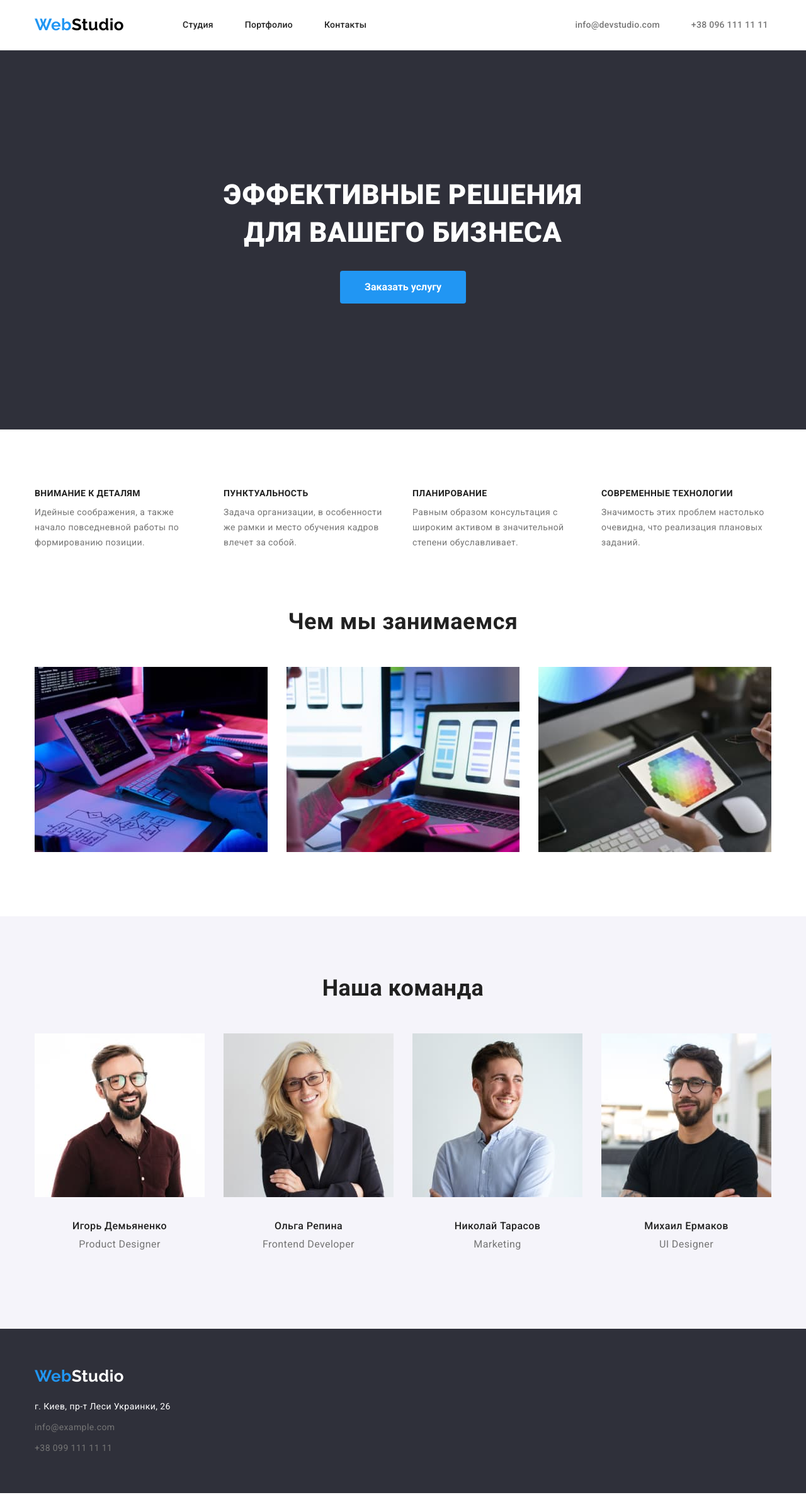
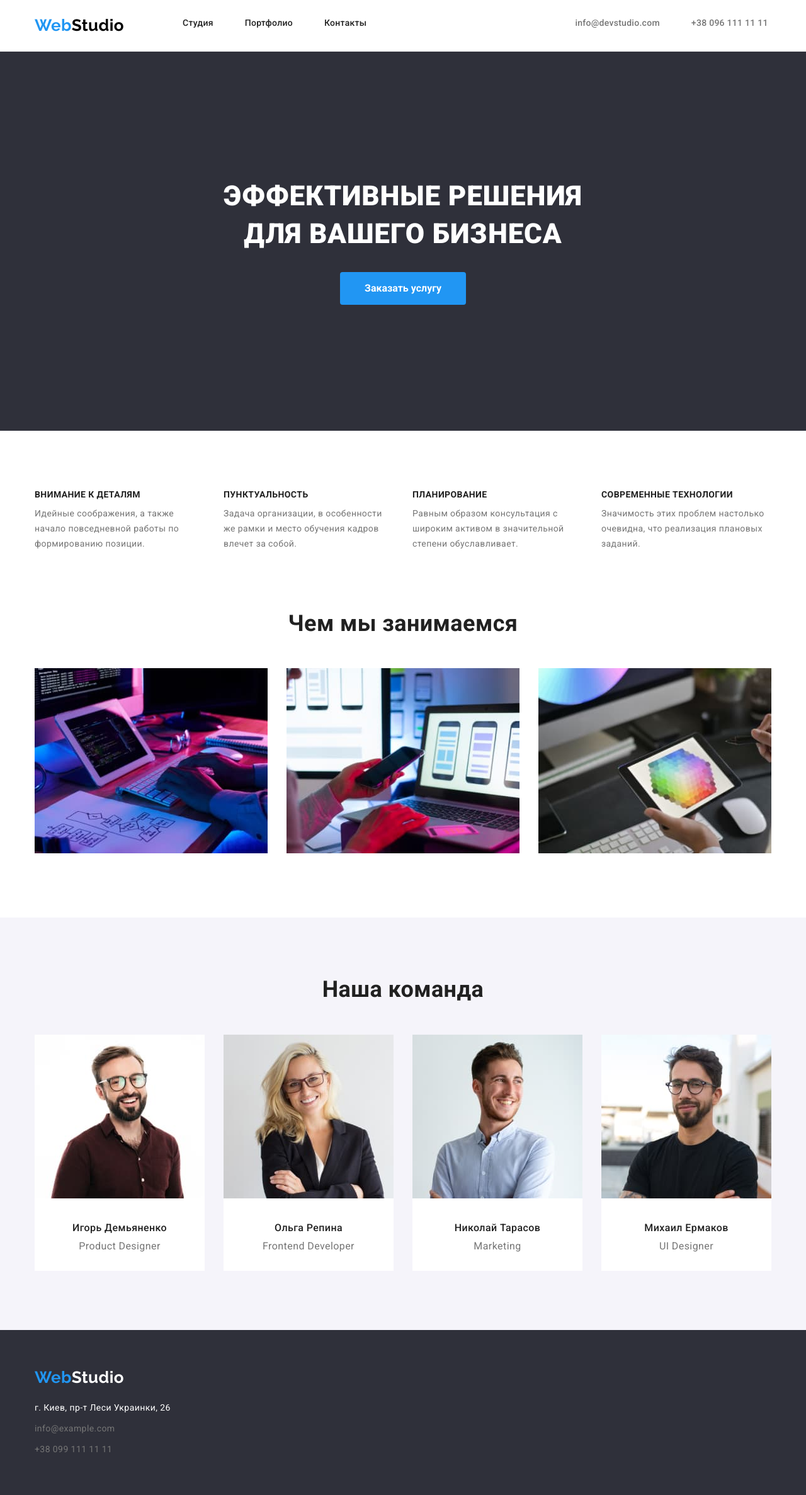
Before and after one commit to NotGuts39/goit-markup-hw-03., a plain HTML site: page index.html in a window 1280 px wide. Shown: the whole page at 63% size. Drawn offline with nearby package versions, Linux system fonts and the light colour scheme.

Commit message:
Исправления

```diff
--- a/css/styles.css
+++ b/css/styles.css
@@ -92,23 +92,21 @@ p {
 
 .page-header {
   border-bottom: 1px solid #ececec;
-  height: 80px;
-
-  display: flex;
-  align-items: center;
+  padding-top: 25px;
+  padding-bottom: 25px;
 }
 
 /* main-nav */
 
 .main-nav {
   display: flex;
-  align-items: center;
 }
 
 .main-link {
   margin-left: 93px;
 }
 .secondary-link {
+  display: inline;
   margin-left: 331px;
 }
 
@@ -159,6 +157,8 @@ p {
   letter-spacing: 0.06em;
 
   text-align: center;
+  padding-top: 200px;
+  padding-bottom: 200px;
 }
 
 .banner-title {
@@ -171,8 +171,6 @@ p {
 
   margin-top: 0;
   margin-bottom: 30px;
-
-  padding-top: 200px;
 }
 /* Button */
 
@@ -185,7 +183,6 @@ p {
   background-color: var(--accent-color);
   cursor: pointer;
 
-  margin-bottom: 200px;
   min-width: 200px;
   border: 1px solid transparent;
   border-radius: 4px;
@@ -269,7 +266,7 @@ p {
   font-weight: 500;
   font-size: 16px;
   line-height: 1.18;
-  margin-top: 30px;
+
   margin-bottom: 10px;
 }
 
@@ -277,12 +274,20 @@ p {
   font-weight: 400;
   font-size: 16px;
   line-height: 1.18;
+
+  color: var(--primary-text-color);
+}
+.name-decoration {
+  margin-top: 30px;
   margin-bottom: 30px;
-  color: var(--primary-text-color);
 }
 
 .section-superiority {
   padding-top: 94px;
+}
+
+.team li {
+  background-color: var(--primary-white-color);
 }
 
 .section {
@@ -291,10 +296,6 @@ p {
 }
 
 /* Foother */
-
-.address {
-  background-color: var(--background-grey-color);
-}
 
 .address-city {
   font-weight: 400;
@@ -319,8 +320,10 @@ p {
   margin-top: 9px;
 }
 
-.address ul {
+.foother {
+  padding-top: 60px;
   padding-bottom: 60px;
+  background-color: var(--background-grey-color);
 }
 
 .address-nav:hover,
@@ -328,9 +331,8 @@ p {
   color: var(--accent-color);
 }
 
-.logo-link {
-  padding-top: 60px;
-  padding-bottom: 20px;
+.address ul {
+  padding-top: 20px;
 }
 
 /* PORTFOLIO */
@@ -345,6 +347,10 @@ p {
 
 .buttons li {
   margin-left: 8px;
+}
+
+.buttons li:first-child {
+  margin-left: 0;
 }
 
 .button-projects {
@@ -411,6 +417,7 @@ p {
 }
 
 .gallery-border {
+  padding: 20px 24px;
   border-bottom: 1px solid var(--border-color);
   border-left: 1px solid var(--border-color);
   border-right: 1px solid var(--border-color);
--- a/index.html
+++ b/index.html
@@ -19,8 +19,10 @@
   <body>
     <!--Navigation-->
     <header class="page-header">
-      <nav class="container main-nav">
+      <div class="container">
+        <nav class="main-nav">
           <a href="" class="logo">Web<span class="logo-nav">Studio</span></a>
+
           <ul class="site-nav list main-link">
             <li><a href="./index.html" class="link">Студия</a></li>
             <li><a href="./portfolio.html" class="link">Портфолио</a></li>
@@ -32,6 +34,7 @@
             <li><a href="tel:+380961111111" class="link-nav">+38 096 111 11 11</a></li>
           </ul>
         </nav>
+      </div>
     </header>
 
     <main>
@@ -93,43 +96,50 @@
           <ul class="list team">
             <li>
               <img src="./images/img11.jpg" alt="man" width="270" />
+              <div class="name-decoration">
                 <h3 class="section-name">Игорь Демьяненко</h3>
                 <p class="section-position">Product Designer</p>
+              </div>
             </li>
             <li>
               <img src="./images/img12.jpg" alt="woman" width="270" />
+              <div class="name-decoration">
                 <h3 class="section-name">Ольга Репина</h3>
                 <p class="section-position">Frontend Developer</p>
+              </div>
             </li>
             <li>
               <img src="./images/img13.jpg" alt="man" width="270" />
+              <div class="name-decoration">
                 <h3 class="section-name">Николай Тарасов</h3>
                 <p class="section-position">Marketing</p>
+              </div>
             </li>
             <li>
               <img src="./images/img14.jpg" alt="man" width="270" />
+              <div class="name-decoration">
                 <h3 class="section-name">Михаил Ермаков</h3>
                 <p class="section-position">UI Designer</p>
+              </div>
             </li>
           </ul>
         </div>
       </section>
     </main>
 
-    <footer>
     <!--Address-->
+    <footer class="foother">
+      <div class="container">
+        <a href="" class="logo">Web<span class="logo-footer">Studio</span></a>
+
         <address class="address">
-        <div class="container">
-          <div class="logo-link">
-            <a href="" class="logo">Web<span class="logo-footer">Studio</span></a>
-          </div>
           <ul class="list">
             <li><a href="" class="address-city">г. Киев, пр-т Леси Украинки, 26</a></li>
             <li><a href="mailto:info@example.com" class="address-nav">info@example.com</a></li>
             <li><a href="tel:+380991111111" class="address-nav">+38 099 111 11 11</a></li>
           </ul>
+        </address>
       </div>
-      </address>
     </footer>
   </body>
 </html>
```
Also changed, not shown: portfolio.html (+10 -7 lines). Lines whose indentation alone changed are shown as unchanged.
